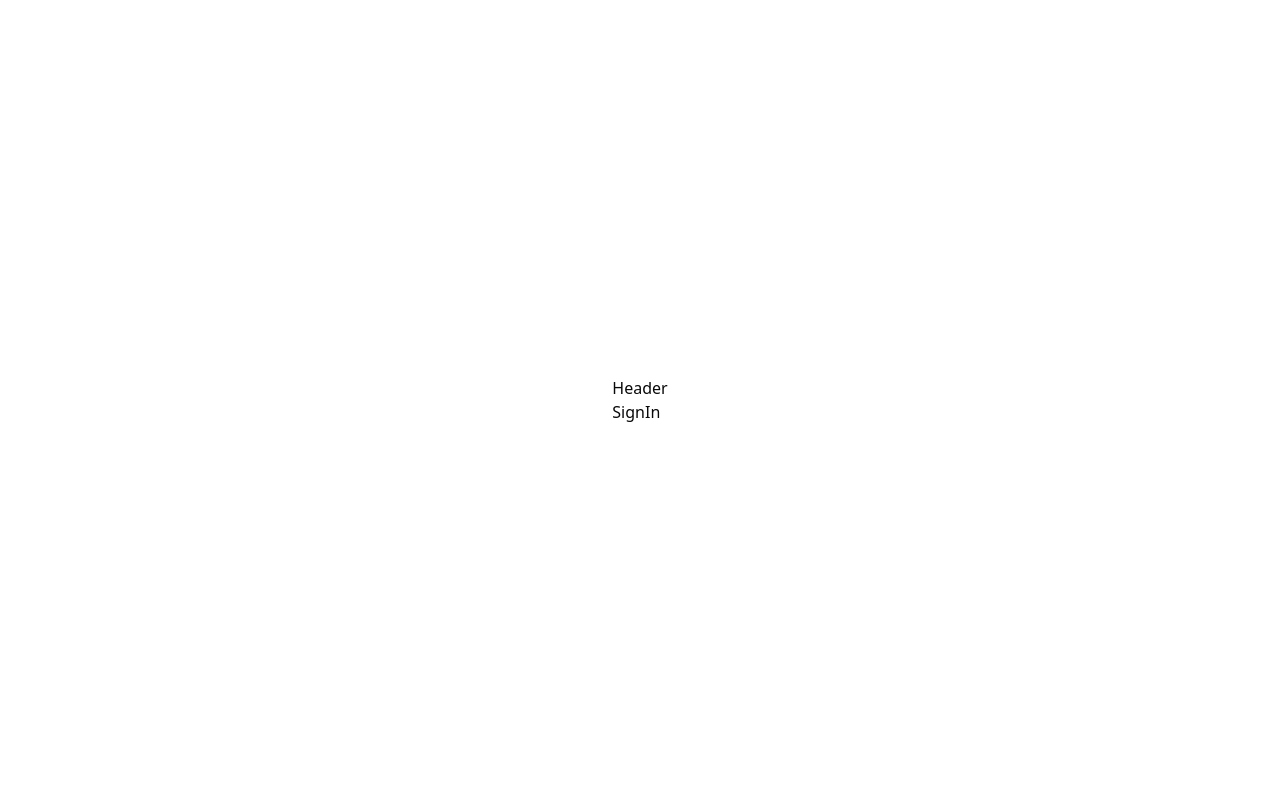
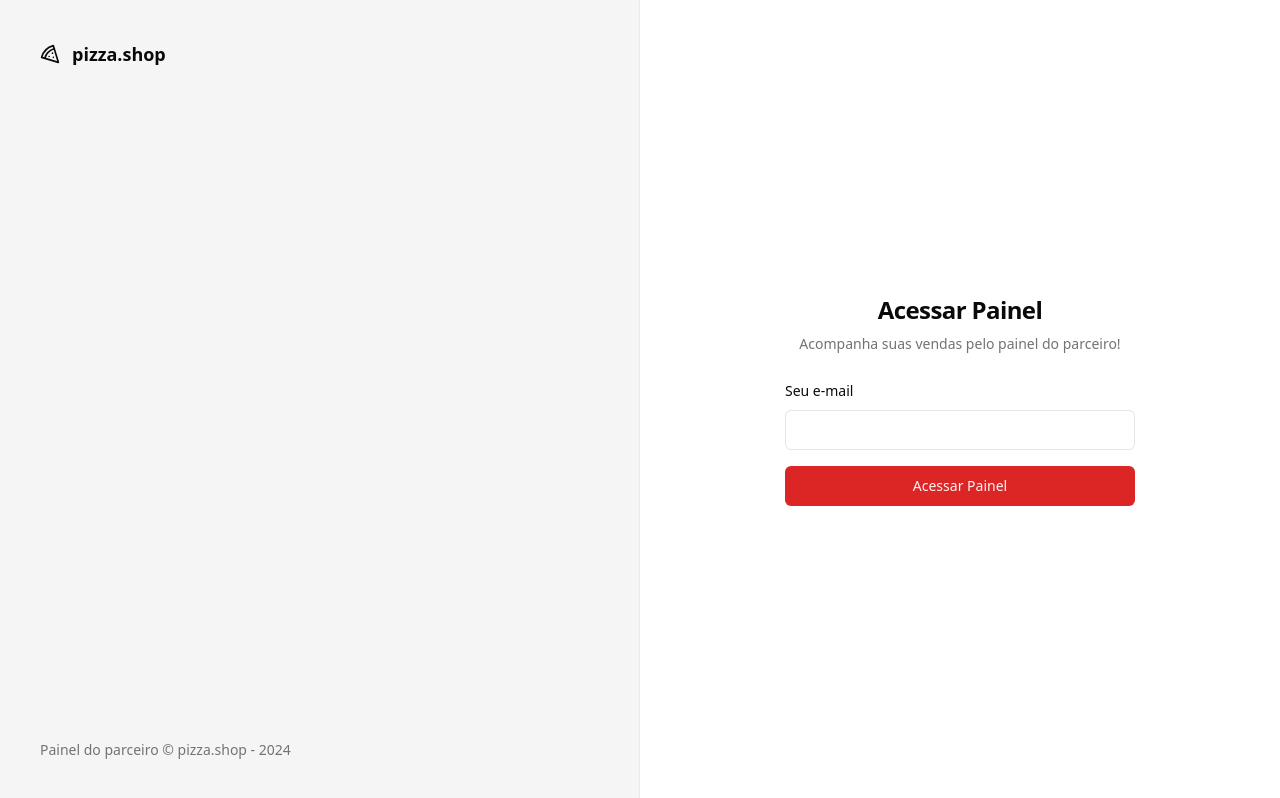
Before and after one commit to oLemos/pizzashop-web, a React (Vite) app: page /sign-in in a window 1280 px wide. Built offline with nearby package versions, Linux system fonts and the light colour scheme.

Commit message:
feat(SignIn): form validation

```diff
--- a/package.json
+++ b/package.json
@@ -9,6 +9,8 @@
     "preview": "vite preview"
   },
   "dependencies": {
+    "@hookform/resolvers": "^3.3.4",
+    "@radix-ui/react-label": "^2.0.2",
     "@radix-ui/react-slot": "^1.0.2",
     "class-variance-authority": "^0.7.0",
     "clsx": "^2.1.1",
@@ -18,10 +20,12 @@
     "react": "^18.2.0",
     "react-dom": "^18.2.0",
     "react-helmet-async": "^2.0.5",
+    "react-hook-form": "^7.51.4",
     "react-router-dom": "^6.23.0",
     "sort-by": "^1.2.0",
     "tailwind-merge": "^2.3.0",
-    "tailwindcss-animate": "^1.0.7"
+    "tailwindcss-animate": "^1.0.7",
+    "zod": "^3.23.8"
   },
   "devDependencies": {
     "@rocketseat/eslint-config": "^2.2.2",
--- a/src/App.tsx
+++ b/src/App.tsx
@@ -7,11 +7,9 @@
 
 export function App() {
   return (
-    <div className="flex h-screen items-center justify-center">
-      <HelmetProvider>
-        <Helmet titleTemplate="%s | pizza.shop" />
-        <RouterProvider router={router} />
-      </HelmetProvider>
-    </div>
+    <HelmetProvider>
+      <Helmet titleTemplate="%s | pizza.shop" />
+      <RouterProvider router={router} />
+    </HelmetProvider>
   )
 }
--- /dev/null
+++ b/src/components/ui/input.tsx
@@ -0,0 +1,25 @@
+import * as React from 'react'
+
+import { cn } from '@/lib/utils'
+
+export interface InputProps
+  extends React.InputHTMLAttributes<HTMLInputElement> { }
+
+const Input = React.forwardRef<HTMLInputElement, InputProps>(
+  ({ className, type, ...props }, ref) => {
+    return (
+      <input
+        type={type}
+        className={cn(
+          'flex h-10 w-full rounded-md border border-input bg-background px-3 py-2 text-sm ring-offset-background file:border-0 file:bg-transparent file:text-sm file:font-medium placeholder:text-muted-foreground focus-visible:outline-none focus-visible:ring-2 focus-visible:ring-ring focus-visible:ring-offset-2 disabled:cursor-not-allowed disabled:opacity-50',
+          className,
+        )}
+        ref={ref}
+        {...props}
+      />
+    )
+  },
+)
+Input.displayName = 'Input'
+
+export { Input }
--- /dev/null
+++ b/src/components/ui/label.tsx
@@ -0,0 +1,24 @@
+import * as LabelPrimitive from '@radix-ui/react-label'
+import { cva, type VariantProps } from 'class-variance-authority'
+import * as React from 'react'
+
+import { cn } from '@/lib/utils'
+
+const labelVariants = cva(
+  'text-sm font-medium leading-none peer-disabled:cursor-not-allowed peer-disabled:opacity-70',
+)
+
+const Label = React.forwardRef<
+  React.ElementRef<typeof LabelPrimitive.Root>,
+  React.ComponentPropsWithoutRef<typeof LabelPrimitive.Root> &
+  VariantProps<typeof labelVariants>
+>(({ className, ...props }, ref) => (
+  <LabelPrimitive.Root
+    ref={ref}
+    className={cn(labelVariants(), className)}
+    {...props}
+  />
+))
+Label.displayName = LabelPrimitive.Root.displayName
+
+export { Label }
--- a/src/global.css
+++ b/src/global.css
@@ -5,64 +5,47 @@
 @layer base {
   :root {
     --background: 0 0% 100%;
-    --foreground: 240 10% 3.9%;
-
+    --foreground: 0 0% 3.9%;
     --card: 0 0% 100%;
-    --card-foreground: 240 10% 3.9%;
-
+    --card-foreground: 0 0% 3.9%;
     --popover: 0 0% 100%;
-    --popover-foreground: 240 10% 3.9%;
-
-    --primary: 240 5.9% 10%;
-    --primary-foreground: 0 0% 98%;
-
-    --secondary: 240 4.8% 95.9%;
-    --secondary-foreground: 240 5.9% 10%;
-
-    --muted: 240 4.8% 95.9%;
-    --muted-foreground: 240 3.8% 46.1%;
-
-    --accent: 240 4.8% 95.9%;
-    --accent-foreground: 240 5.9% 10%;
-
+    --popover-foreground: 0 0% 3.9%;
+    --primary: 0 72.2% 50.6%;
+    --primary-foreground: 0 85.7% 97.3%;
+    --secondary: 0 0% 96.1%;
+    --secondary-foreground: 0 0% 9%;
+    --muted: 0 0% 96.1%;
+    --muted-foreground: 0 0% 45.1%;
+    --accent: 0 0% 96.1%;
+    --accent-foreground: 0 0% 9%;
     --destructive: 0 84.2% 60.2%;
     --destructive-foreground: 0 0% 98%;
-
-    --border: 240 5.9% 90%;
-    --input: 240 5.9% 90%;
-    --ring: 240 10% 3.9%;
-
+    --border: 0 0% 89.8%;
+    --input: 0 0% 89.8%;
+    --ring: 0 72.2% 50.6%;
     --radius: 0.5rem;
   }
 
   .dark {
-    --background: 240 10% 3.9%;
+    --background: 0 0% 3.9%;
     --foreground: 0 0% 98%;
-
-    --card: 240 10% 3.9%;
+    --card: 0 0% 3.9%;
     --card-foreground: 0 0% 98%;
-
-    --popover: 240 10% 3.9%;
+    --popover: 0 0% 3.9%;
     --popover-foreground: 0 0% 98%;
-
-    --primary: 0 0% 98%;
-    --primary-foreground: 240 5.9% 10%;
-
-    --secondary: 240 3.7% 15.9%;
+    --primary: 0 72.2% 50.6%;
+    --primary-foreground: 0 85.7% 97.3%;
+    --secondary: 0 0% 14.9%;
     --secondary-foreground: 0 0% 98%;
-
-    --muted: 240 3.7% 15.9%;
-    --muted-foreground: 240 5% 64.9%;
-
-    --accent: 240 3.7% 15.9%;
+    --muted: 0 0% 14.9%;
+    --muted-foreground: 0 0% 63.9%;
+    --accent: 0 0% 14.9%;
     --accent-foreground: 0 0% 98%;
-
     --destructive: 0 62.8% 30.6%;
     --destructive-foreground: 0 0% 98%;
-
-    --border: 240 3.7% 15.9%;
-    --input: 240 3.7% 15.9%;
-    --ring: 240 4.9% 83.9%;
+    --border: 0 0% 14.9%;
+    --input: 0 0% 14.9%;
+    --ring: 0 72.2% 50.6%;
   }
 }
 
--- a/src/pages/_layouts/auth.tsx
+++ b/src/pages/_layouts/auth.tsx
@@ -1,11 +1,21 @@
+import { Pizza } from 'lucide-react'
 import { Outlet } from 'react-router-dom'
 
 export const AuthLayout = () => {
   return (
-    <div>
-      <h1>Authentication</h1>
+    <div className="grid min-h-screen grid-cols-2">
+      <div className="flex h-full flex-col justify-between border-r border-foreground/5 bg-muted p-10 text-muted-foreground">
+        <div className="flex items-center gap-3 text-lg text-foreground">
+          <Pizza className="h-5 w-5" />
+          <span className="font-semibold">pizza.shop</span>
+        </div>
 
-      <div>
+        <footer className="text-sm">
+          Painel do parceiro &copy; pizza.shop - {new Date().getFullYear()}
+        </footer>
+      </div>
+
+      <div className="flex flex-col items-center justify-center">
         <Outlet />
       </div>
     </div>
--- a/src/pages/auth/SignIn.tsx
+++ b/src/pages/auth/SignIn.tsx
@@ -1,10 +1,56 @@
 import { Helmet } from 'react-helmet-async'
+import { useForm } from 'react-hook-form'
+import { z } from 'zod'
+
+import { Button } from '@/components/ui/button'
+import { Input } from '@/components/ui/input'
+import { Label } from '@/components/ui/label'
+
+const signInForm = z.object({
+  email: z.string().email(),
+})
+
+type SignInForm = z.infer<typeof signInForm>
 
 export const SignIn = () => {
+  const {
+    register,
+    handleSubmit,
+    formState: { isSubmitting },
+  } = useForm<SignInForm>()
+
+  async function handleSignIn(data: SignInForm) {
+    console.log(data)
+
+    await new Promise((resolve) => setTimeout(resolve, 2000))
+  }
+
   return (
     <>
       <Helmet title="Login" />
-      <h1>SignIn</h1>
+      <div className="p-8">
+        <div className="flex w-[350px] flex-col justify-center gap-6">
+          <div className="flex flex-col gap-2 text-center">
+            <h1 className="text-2xl font-semibold tracking-tight">
+              Acessar Painel
+            </h1>
+            <p className="text-sm text-muted-foreground">
+              Acompanha suas vendas pelo painel do parceiro!
+            </p>
+          </div>
+
+          <form onSubmit={handleSubmit(handleSignIn)} className="space-y-4">
+            <div className="space-y-2">
+              <Label>Seu e-mail</Label>
+              <Input id="email" type="email" {...register('email')} />
+            </div>
+
+            <Button className="w-full" type="submit" disabled={isSubmitting}>
+              Acessar Painel
+            </Button>
+          </form>
+        </div>
+      </div>
     </>
   )
 }
--- a/src/routes.tsx
+++ b/src/routes.tsx
@@ -1,6 +1,7 @@
 import { createBrowserRouter } from 'react-router-dom'
 
 import { AppLayout } from './pages/_layouts/app'
+import { AuthLayout } from './pages/_layouts/auth'
 import { Dashboard } from './pages/app/Dashboard'
 import { SignIn } from './pages/auth/SignIn'
 
@@ -12,7 +13,7 @@
   },
   {
     path: '/',
-    element: <AppLayout />,
+    element: <AuthLayout />,
     children: [{ path: '/sign-in', element: <SignIn /> }],
   },
 ])
```
